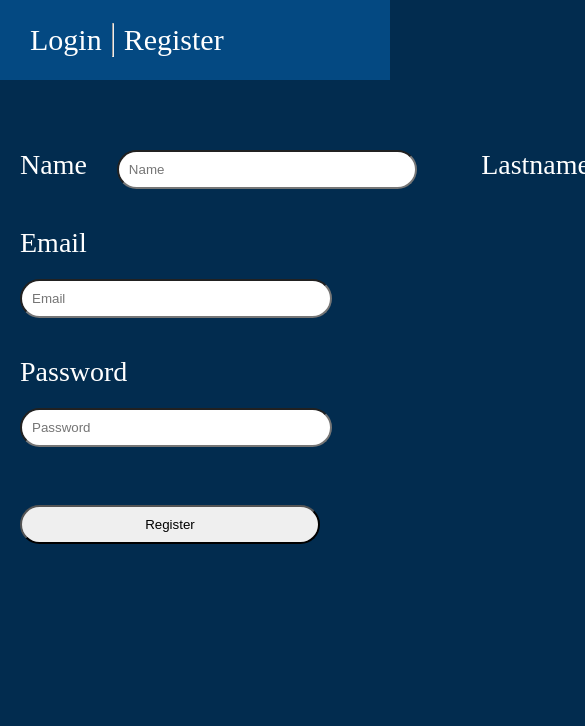
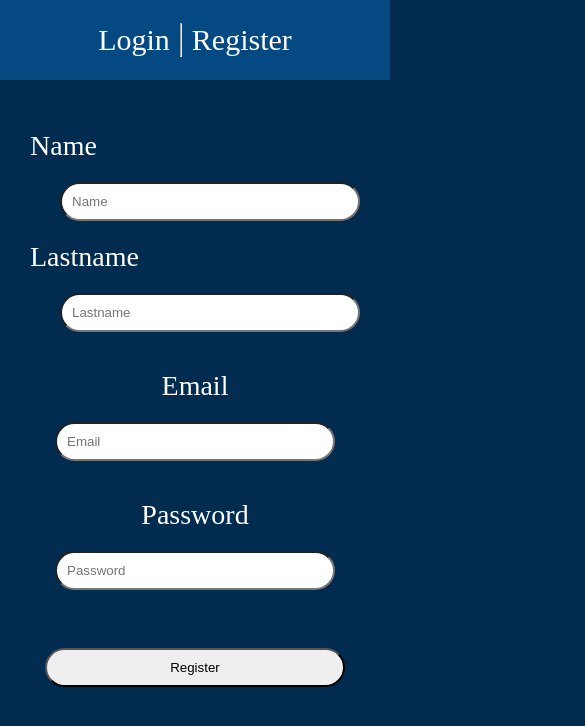
Before and after one commit to Gpaqsa/ReactForm, a React (Create React App) app: page /Register in a window 390 px wide. Shown: the top 726 px of the page, 585 px wide, since content can reach past the window. Built offline with nearby package versions, Linux system fonts and the light colour scheme.

Commit message:
Add responsive

```diff
--- a/src/components/LoginForm.jsx
+++ b/src/components/LoginForm.jsx
@@ -39,7 +39,7 @@ const LoginForm = () => {
             value={userData.email}
           />
           {submited && !userData.email ? (
-            <span>Please enter your Fullname</span>
+            <span>Please enter your Email</span>
           ) : null}
         </div>
         <div className="">
@@ -57,7 +57,7 @@ const LoginForm = () => {
             value={userData.password}
           />
           {submited && !userData.password ? (
-            <span>Please enter your Fullname</span>
+            <span>Please enter your Password</span>
           ) : null}
         </div>
       </form>
--- a/src/style/loginForm.css
+++ b/src/style/loginForm.css
@@ -84,3 +84,11 @@ span {
     left: 10px;
     color: red;
 }
+
+
+/* Responsive */
+@media screen and (max-width: 767px) {
+	.loginForm {
+	   width: 100%;
+	}
+}
--- a/src/style/navbar.css
+++ b/src/style/navbar.css
@@ -28,3 +28,15 @@
 .page > a:hover {
   color: rgb(10, 147, 10);
 }
+
+
+/* Responsive */
+@media screen and (max-width: 780px) {
+	.navbar {
+	   width: 100%;
+	}
+  .page-list {
+    width: 100%;
+    justify-content: center;
+  }
+}
--- a/src/style/registerForm.css
+++ b/src/style/registerForm.css
@@ -56,3 +56,68 @@ span {
 .nameSpan {
     left: 100px;
 }
+
+
+/* Responsive
+@media screen and (max-width: 780px) {
+	.registerPage {
+        width: 100%;
+    }
+
+    .fullname {
+        flex-direction: column;
+        justify-content: center;
+    }
+
+
+
+} */
+
+
+/* Styles for screens smaller than 768px */
+@media only screen and (max-width: 767px) {
+    .form-detail,.form-row {
+        justify-content: center;
+        width: 100%;
+        align-items: center;
+    }
+
+    .fullname {
+        flex-direction: column;
+        width: 100%;
+        justify-content: center;
+        height: 100%;
+        align-items: center;
+    }
+    .fullname div {
+        display: flex;
+        flex-direction: column;
+    }
+    .fullname input {
+        margin-top: 20px;
+        margin-bottom: 20px;
+    }
+
+    .lastnameSpan {
+        margin-left: 0;
+    }
+
+    .nameSpan {
+        margin-left: 0;
+    }
+
+
+}
+
+
+/* Styles for screens larger than 768px */
+@media only screen and (min-width: 768px) {
+    .form-detail {
+        flex-direction: row;
+        justify-content: space-between;
+    }
+
+    .form-row {
+        width: 50%;
+    }
+}
```
